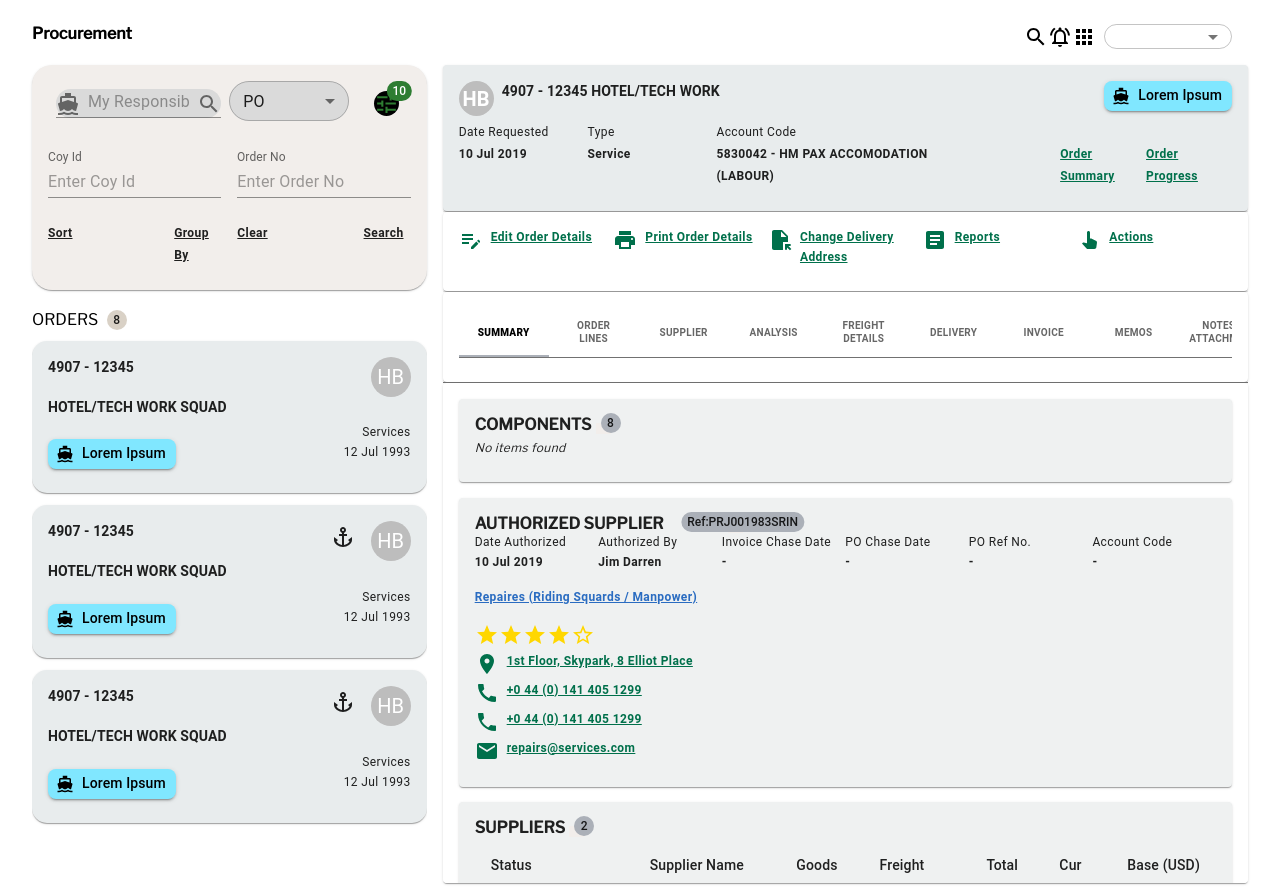
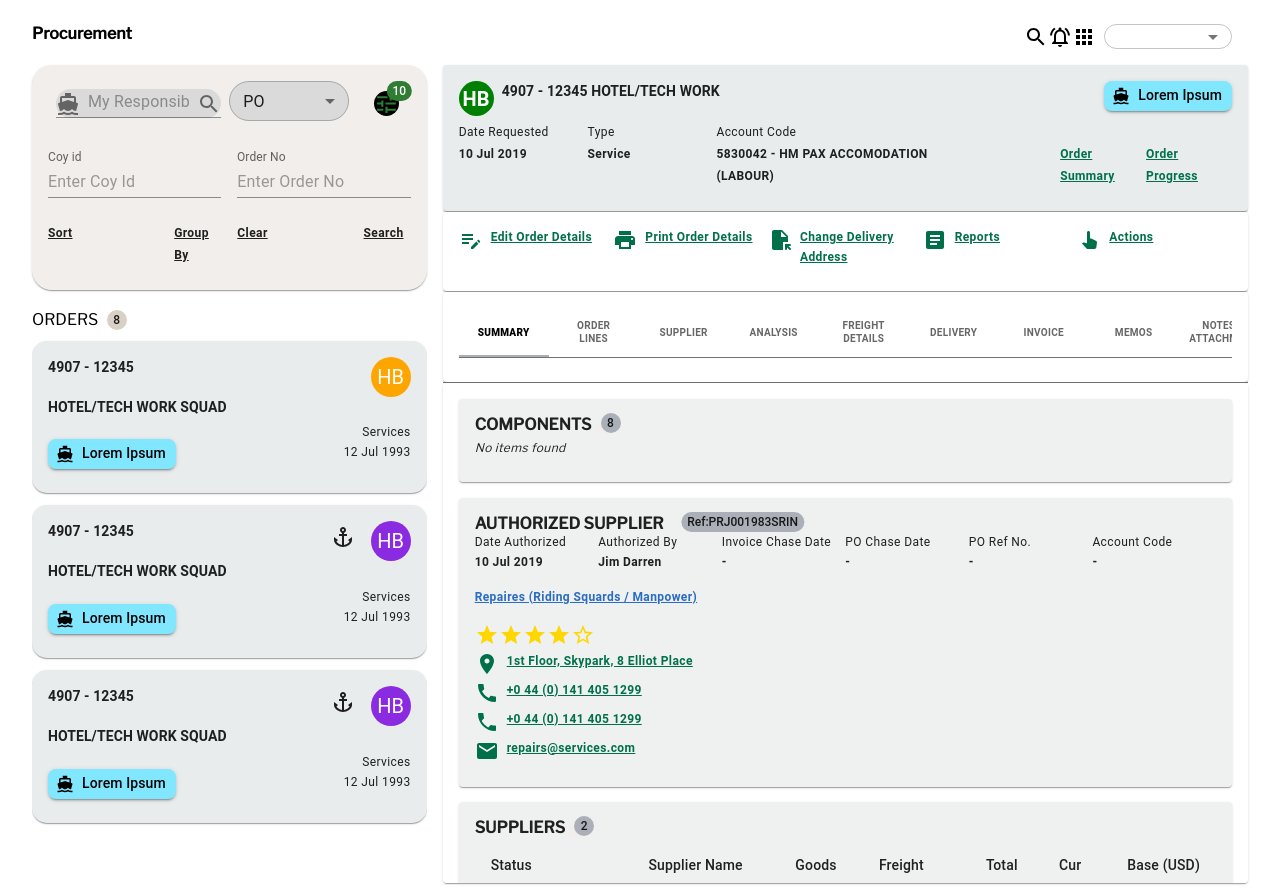
Before and after one commit to HarshBhanushali2002/PitechTask, a Next.js app: page / in a window 1280 px wide. Built offline with nearby package versions, Linux system fonts and the light colour scheme.

Commit message:
Task UI Optimised and created

```diff
--- a/src/components/orderDetailHeader.js
+++ b/src/components/orderDetailHeader.js
@@ -27,7 +27,7 @@ export default function OrderDetailHeader() {
                     <Grid item xs={12} sm={12} md={6} >
                         <Typography variant="subtitle2" gutterBottom sx={{fontWeight:700, display: "flex"}}>
                             {/* <Chip label="HB" color="success" /> */}
-                            <Avatar  sx={{ width: 35, height: 35, mr: 1 }}>HB</Avatar>
+                            <Avatar  sx={{ width: 35, height: 35, mr: 1, bgcolor: "green" }}>HB</Avatar>
                              4907 - 12345 HOTEL/TECH WORK
 
                         </Typography>
--- a/src/components/orderDetailsTab.js
+++ b/src/components/orderDetailsTab.js
@@ -15,6 +15,7 @@ import TableCell from '@mui/material/TableCell';
 import TableContainer from '@mui/material/TableContainer';
 import TableHead from '@mui/material/TableHead';
 import TableRow from '@mui/material/TableRow';
+import Avatar from '@mui/material/Avatar';
 import Badge from '@mui/material/Badge';
 import { createTheme, ThemeProvider } from '@mui/material/styles';
 import StarIcon from '@mui/icons-material/Star';
@@ -200,7 +201,8 @@ export default function OrderDetailTabs() {
 
                                             <TableRow >
                                                 <TableCell component="th" scope="row">
-                                                    <Chip label="HB" color="success" />
+                                                    {/* <Chip label="HB" color="success" /> */}
+                                                    <Avatar sx={{bgcolor: "green"}}>HB</Avatar>
                                                 </TableCell>
                                                 <TableCell align="right" ><Typography sx={{fontWeight:"600"}} variant="caption">Engineering Co. Ltd</Typography></TableCell>
                                                 <TableCell align="right"><Typography sx={{fontWeight:"600"}} variant="caption">3,456.90</Typography></TableCell>
@@ -211,7 +213,8 @@ export default function OrderDetailTabs() {
                                             </TableRow>
                                             <TableRow>
                                                 <TableCell component="th" scope="row">
-                                                    <Chip label="HB" color="success" />
+                                                    {/* <Chip label="HB" color="success" /> */}
+                                                    <Avatar sx={{bgcolor: "green"}}>HB</Avatar>
                                                 </TableCell>
                                                 <TableCell align="right" ><Typography sx={{fontWeight:"600"}} variant="caption">Fintech Co. Ltd - SPARES</Typography></TableCell>
                                                 <TableCell align="right"><Typography sx={{fontWeight:"600"}} color="error" variant="caption">4370.60</Typography></TableCell>
--- a/src/components/orderScroll.js
+++ b/src/components/orderScroll.js
@@ -56,7 +56,7 @@ export default function OrderList() {
                                     {/* <PhishingOutlined/> */}
 
                                     {/* <Chip label="HB" color="success"  /> */}
-                                    <Avatar>HB</Avatar>
+                                    <Avatar sx={{bgcolor: "orange"}}>HB</Avatar>
                                 </Grid>
 
                             </Grid>
@@ -96,7 +96,7 @@ export default function OrderList() {
                                             {/* <PhishingOutlined/> */}
                                             <AnchorIcon sx={{ mr: 2, mt: 0.5 }} />
                                             {/* <Chip label="HB" color="success"  /> */}
-                                            <Avatar>HB</Avatar>
+                                            <Avatar sx={{bgcolor: "blueviolet"}}>HB</Avatar>
                                         </Grid>
 
                                     </Grid>
@@ -139,7 +139,7 @@ export default function OrderList() {
                                             {/* <PhishingOutlined/> */}
                                             <PushPinIcon sx={{ mr: 2, mt: 0.5 }} /> <AnchorIcon sx={{ mr: 2, mt: 0.5 }} />
                                             {/* <Chip label="HB" color="success"  /> */}
-                                            <Avatar>HB</Avatar>
+                                            <Avatar sx={{bgcolor: "red"}}>HB</Avatar>
                                         </Grid>
 
                                     </Grid>
@@ -180,7 +180,7 @@ export default function OrderList() {
                                     {/* <PhishingOutlined/> */}
                                     <ErrorOutlineIcon sx={{ mr: 2, mt: 0.5 }}/>
                                     {/* <Chip label="HB" color="success"  /> */}
-                                    <Avatar>HB</Avatar>
+                                    <Avatar sx={{bgcolor: "green"}}>HB</Avatar>
                                 </Grid>
 
                             </Grid>
@@ -219,7 +219,7 @@ export default function OrderList() {
                                     {/* <PhishingOutlined/> */}
 
                                     {/* <Chip label="HB" color="success"  /> */}
-                                    <Avatar>HB</Avatar>
+                                    <Avatar sx={{bgcolor: "blue"}}>HB</Avatar>
                                 </Grid>
 
                             </Grid>
--- a/src/components/searchCard.js
+++ b/src/components/searchCard.js
@@ -84,7 +84,7 @@ export default function SearchCard() {
                     <Grid item xs={6}>
                         <TextField
                             id="coy-id"
-                            label="Coy Id"
+                            label="Coy id"
                             placeholder="Enter Coy Id"
                             variant="standard"
                             InputLabelProps={{
```
